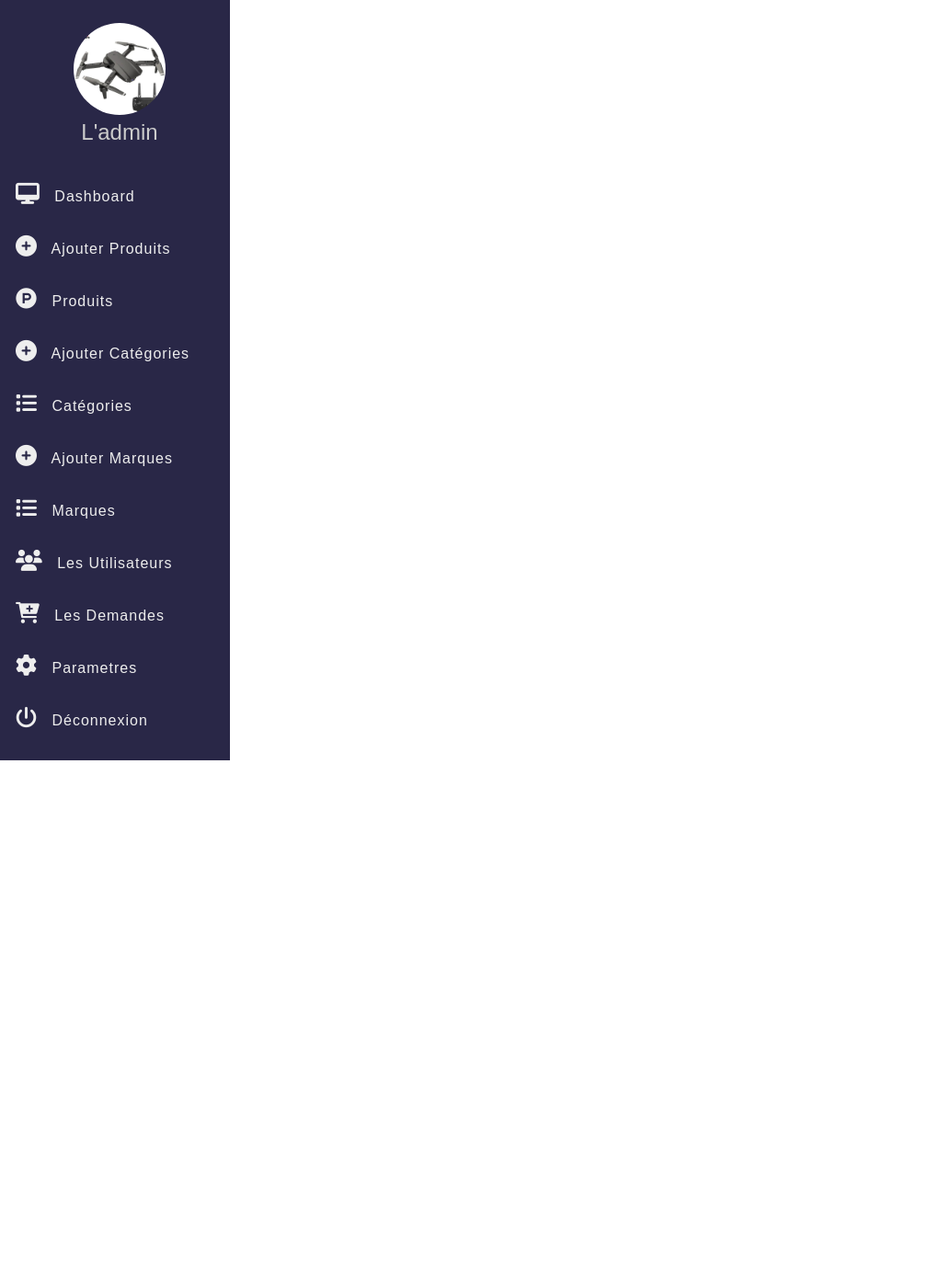
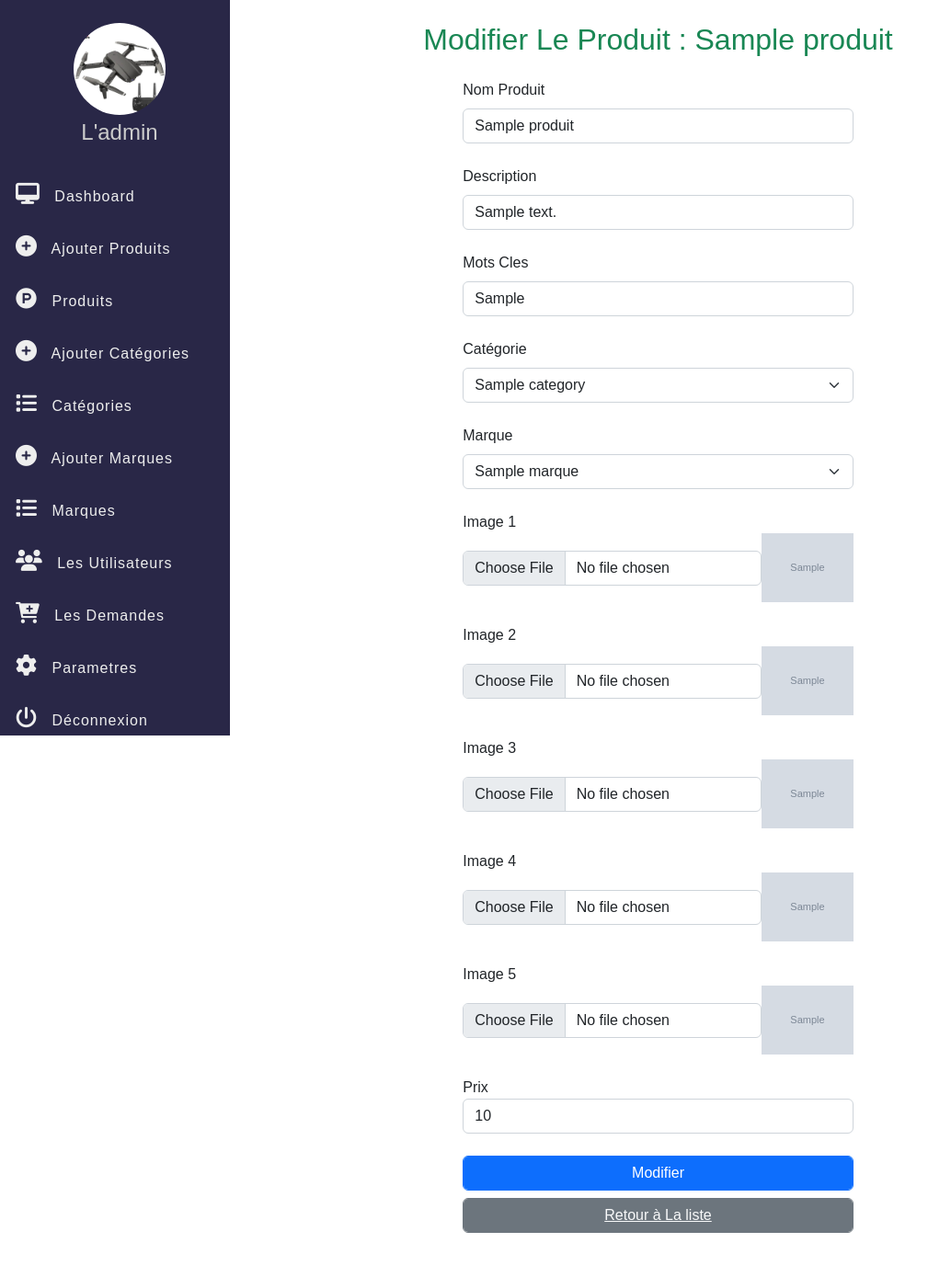
Before and after one commit to ab-talbi/electro-shop, a PHP site: page /admin/index.php?modifier_produit=1 in a window 1280 px wide. Shown: the part 62-1451 px from the top of the page at 92% size, without its empty margins (0-1034 px from the left). Before the commit the page ends 889 px from the top, so only its background shows below. Run offline with PHP 8.4, Linux system fonts and the light colour scheme; tables that the repository leaves empty or names only in its code hold one stand-in row (values such as "Sample post"); some libraries are stand-ins or nearby versions.

Commit message:
electro shop afficher produits et editer chaque produit

```diff
--- a/admin/index.php
+++ b/admin/index.php
@@ -1,3 +1,12 @@
+<?php
+
+	include('../includes/connect.php');
+	include('../fonctions/fonctions.php');
+	session_start();
+
+?>
+
+
 <!DOCTYPE html>
 <html lang="en">
 <head>
@@ -23,7 +32,7 @@
 
 <body>
 
-    <header class="header">
+    <header class="header" style="width:100%; position:fixed">
 		<h2 class="u-name">Electro <b>Shop</b>
 			<label for="checkbox">
 				<i id="navbtn" class="fa fa-bars" aria-hidden="false"></i>
@@ -33,10 +42,10 @@
 	</header>
 	<input type="checkbox" id="checkbox">
 
-	<div class="container p-0 m-0" >
+	<div class="container p-0 m-0 " >
 		<div class="row">
 			<div class="body col-lg-3">
-				<nav class="side-bar" style="overflow-y:scroll;">
+				<nav class="side-bar" style="margin-top:62px;overflow-y:scroll; height:100%; position:fixed">
 					<div class="user-p">
 						<img src="../images/drone.jpg">
 						<h4>L'admin</h4>
@@ -108,10 +117,12 @@
 								<span>Déconnexion</span>
 							</a>
 						</li>
+
 					</ul>
+					<div style="height:60px"></div>
 				</nav>
 			</div>
-			<div class="col-lg-9">
+			<div class="col-lg-9" style="margin-top:62px">
 
 				<!-- espace pour ajouter les categories -->
 				<?php
@@ -204,6 +215,14 @@
 						include('liste_produits.php');
 					}
 				?>
+
+					<!-- espace pour editer les produits -->
+				<?php
+
+					if(isset($_GET['modifier_produit'])){
+						include('modifier_produit.php');
+					}
+				?>
 			</div>
 		</div>
 	</div>
--- /dev/null
+++ b/admin/modifier_produit.php
@@ -0,0 +1,281 @@
+<?php
+
+    if(isset($_GET['modifier_produit'])){
+        $id_produit = $_GET['modifier_produit'];
+        $select_data_produit  = $con->prepare("SELECT * FROM produits WHERE id_produit = ?");
+        $select_data_produit->execute(array($id_produit));
+        $data = $select_data_produit->fetch();
+        $nom_produit = $data['nom_produit'];
+        $description_produit = $data['description_produit'];
+        $mots_cles = $data['mots_cles'];
+        $produit_image1 = $data['produit_image1'];
+        $produit_image2 = $data['produit_image2'];
+        $produit_image3 = $data['produit_image3'];
+        $produit_image4 = $data['produit_image4'];
+        $produit_image5 = $data['produit_image5'];
+        $prix_produit = $data['prix_produit'];
+        $id_categorie = $data['id_categorie'];
+        $id_marque = $data['id_marque'];
+
+        $select_categories = $con->prepare("SELECT * FROM categories WHERE id_categorie = $id_categorie");
+        $select_categories->execute();
+        $categorie = $select_categories->fetch();
+        $nom_categorie = $categorie['nom_categorie'];
+
+        $select_marques = $con->prepare("SELECT * FROM marques WHERE id_marque = $id_marque");
+        $select_marques->execute();
+        $marque = $select_marques->fetch();
+        $nom_marque = $marque['nom_marque'];
+    }
+
+?>
+
+
+
+<h2 class="text-center text-success my-4">Modifier Le Produit : <?php echo $nom_produit ?></h2>
+
+
+<form class="w-50 m-auto" action="" method="post" enctype="multipart/form-data">
+        <div class="form-outline mb-4" style="width:100%">
+            <label for="nom_produit" class="form-label">Nom Produit </label>
+            <input type="text" name="nom_produit" id="nom_produit" class="form-control w-100" value="<?php echo $nom_produit ?>">
+        </div>
+        <div class="form-outline mb-4">
+            <label for="description_produit" class="form-label">Description </label>
+            <input type="text" name="description_produit" id="description_produit" class="form-control w-100" value="<?php echo $description_produit ?>">
+        </div>
+        <div class="form-outline mb-4">
+            <label for="mots_cles" class="form-label">Mots Cles</label>
+            <input type="text" name="mots_cles" id="mots_cles" class="form-control w-100" value="<?php echo $mots_cles ?>">
+        </div>
+        <div class="form-outline mb-4">
+            <label for="categorie" class="form-label">Catégorie</label>
+            <select name="categorie" id="categorie" class="form-select">
+                <option value="<?php echo $id_categorie; ?>"><?php echo $nom_categorie; ?></option>
+                <?php getCategoriesAdminSelect(); ?>
+            </select>
+        </div>
+        <div class="form-outline mb-4">
+            <label for="marque" class="form-label">Marque</label>
+            <select name="marque" id="marque" class="form-select">
+                <option value="<?php echo $id_marque; ?>"><?php echo $nom_marque; ?></option>
+                <?php getMarquesAdminSelect(); ?>
+            </select>
+        </div>
+        <div class="form-outline mb-4">
+            <label for="produit_image1">Image 1</label>
+            <div class="d-flex">
+                <input type="file" name="produit_image1" id="produit_image1" class="form-control <?php if($produit_image1 != '') echo "w-90"; else echo "w-100"; ?> m-auto" value="">
+                <?php if($produit_image1 != '') echo "<img src='./produits_images/$produit_image1' style='width:100px'>";?>
+
+            </div>
+        </div>
+        <div class="form-outline mb-4">
+            <label for="produit_image2">Image 2</label>
+            <div class="d-flex">
+                <input type="file" name="produit_image2" id="produit_image2" class="form-control <?php if($produit_image2 != '') echo "w-90"; else echo "w-100"; ?> m-auto" value="">
+                <?php if($produit_image2 != '') echo "<img src='./produits_images/$produit_image2' style='width:100px'>";?>
+            </div>
+        </div>
+        <div class="form-outline mb-4">
+            <label for="produit_image3">Image 3</label>
+            <div class="d-flex">
+                <input type="file" name="produit_image3" id="produit_image3" class="form-control <?php if($produit_image3 != '') echo "w-90"; else echo "w-100"; ?> m-auto" value="">
+                <?php if($produit_image3 != '') echo "<img src='./produits_images/$produit_image3' style='width:100px'>";?>
+            </div>
+        </div>
+        <div class="form-outline mb-4">
+            <label for="produit_image4">Image 4</label>
+            <div class="d-flex">
+                <input type="file" name="produit_image4" id="produit_image4" class="form-control <?php if($produit_image4 != '') echo "w-90"; else echo "w-100"; ?> m-auto" value="">
+                <?php if($produit_image4 != '') echo "<img src='./produits_images/$produit_image4' style='width:100px'>";?>
+            </div>
+        </div>
+        <div class="form-outline mb-4">
+            <label for="produit_image5">Image 5</label>
+            <div class="d-flex">
+                <input type="file" name="produit_image5" id="produit_image5" class="form-control <?php if($produit_image5 != '') echo "w-90"; else echo "w-100"; ?> m-auto" value="">
+                <?php if($produit_image5 != '') echo "<img src='./produits_images/$produit_image5' style='width:100px'>";?>
+            </div>
+        </div>
+        <div class="form-outline mb-4">
+            <label for="prix_produit">Prix </label>
+            <input type="text" name="prix_produit" id="prix_produit" class="form-control w-100" value="<?php echo $prix_produit ?>">
+        </div>
+        <div class="form-outline mb-2">
+            <input type="submit" name="modifier_btn_produit" class="btn btn-primary form-control w-100 m-auto" value="Modifier">
+        </div>
+        <div class="form-outline mb-5">
+            <button class="btn btn-secondary form-control w-100 m-auto"><a class="text-light" href="./index.php?liste_produits">Retour à La liste</a></button>
+        </div>
+    </form>
+
+
+
+    <?php
+
+if(isset($_POST['modifier_btn_produit'])){
+    $go = 0;
+    $nom_produit = htmlspecialchars($_POST['nom_produit']);
+    $description_produit = htmlspecialchars($_POST['description_produit']);
+    $mots_cles = htmlspecialchars($_POST['mots_cles']);
+    $prix_produit = htmlspecialchars($_POST['prix_produit']);
+    $id_categorie = htmlspecialchars($_POST['categorie']);
+    $id_marque = htmlspecialchars($_POST['marque']);
+
+    $not_go = 1;
+    if($nom_produit == '' or $description_produit == '' or $mots_cles == '' or $prix_produit == '' or $id_categorie == '' or $id_marque == '' or $id_categorie == 0 or $id_marque == 0){
+        $not_go = 0;
+    }
+
+    $produit_image1_post = $_FILES['produit_image1']['name'];
+    $produit_image1_tmp_post = $_FILES['produit_image1']['tmp_name'];
+
+    $produit_image2_post = $_FILES['produit_image2']['name'];
+    $produit_image2_tmp_post = $_FILES['produit_image2']['tmp_name'];
+
+    $produit_image3_post = $_FILES['produit_image3']['name'];
+    $produit_image3_tmp_post = $_FILES['produit_image3']['tmp_name'];
+
+    $produit_image4_post = $_FILES['produit_image4']['name'];
+    $produit_image4_tmp_post = $_FILES['produit_image4']['tmp_name'];
+
+    $produit_image5_post = $_FILES['produit_image5']['name'];
+    $produit_image5_tmp_post = $_FILES['produit_image5']['tmp_name'];
+
+    //verification d'email
+    $select_users = $con->prepare("SELECT * FROM utilisateurs");
+    $select_users->execute();
+    $exsiste = false;
+
+
+    if($_FILES['produit_image1']['name'] == ""){
+        $produit_image1_up = 0;
+    }else{
+        $produit_image1_up = $produit_image1_post;
+        $produit_image1_tmp_post = $produit_image1_tmp_post;
+    }
+
+    if($_FILES['produit_image2']['name'] == ""){
+        $produit_image2_up = 0;
+    }else{
+        $produit_image2_up = $produit_image2_post;
+        $produit_image2_tmp_post = $produit_image2_tmp_post;
+    }
+
+    if($_FILES['produit_image3']['name'] == ""){
+        $produit_image3_up = 0;
+    }else{
+        $produit_image3_up = $produit_image3_post;
+        $produit_image3_tmp_post = $produit_image3_tmp_post;
+    }
+
+    if($_FILES['produit_image4']['name'] == ""){
+        $produit_image4_up = 0;
+    }else{
+        $produit_image4_up = $produit_image4_post;
+        $produit_image4_tmp_post = $produit_image4_tmp_post;
+    }
+
+    if($_FILES['produit_image5']['name'] == ""){
+        $produit_image5_up = 0;
+    }else{
+        $produit_image5_up = $produit_image5_post;
+        $produit_image5_tmp_post = $produit_image5_tmp_post;
+    }
+
+
+
+    if($not_go != 0){
+        $update_data_produits = $con->prepare("UPDATE produits SET nom_produit=:nom_produit,
+        description_produit=:description_produit,
+        mots_cles=:mots_cles,
+        prix_produit=:prix_produit,
+        id_categorie=:id_categorie,
+        id_marque=:id_marque WHERE id_produit=:id_produit
+        ")->execute(array(
+                        ":nom_produit"=>$nom_produit,
+                        ":description_produit"=>$description_produit,
+                        ":mots_cles"=>$mots_cles,
+                        ":prix_produit"=>$prix_produit,
+                        ":id_categorie"=>$id_categorie,
+                        ":id_marque"=>$id_marque,
+                        ":id_produit"=>$id_produit));
+
+
+    }else{
+        echo "<script>Swal.fire({position: 'center',
+            icon: 'error',
+            title: 'Remplir Les Champs Vides',
+            showConfirmButton: true}).then((result) => {
+                if (result.isConfirmed) {
+                  Swal.fire(
+                    window.open('./index.php?modifier_produit=$id_produit','_self')
+                  )
+                }else{
+                    window.open('./index.php?modifier_produit=$id_produit','_self')
+                }
+              });
+            </script>";
+    }
+
+
+    if($update_data_produits){
+        $go = 1;
+    }
+
+
+    if($produit_image1_up != 0){
+        move_uploaded_file($produit_image1_tmp_post,"./produits_images/$produit_image1_up");
+        $update_data_produits_image1 = $con->prepare("UPDATE produits SET produit_image1=:produit_image1 WHERE id_produit=:id_produit
+    ")->execute(array(":produit_image1"=>$produit_image1_up,":id_produit"=>$id_produit));
+    $go = 1;
+    }
+    if($produit_image2_up != 0){
+        move_uploaded_file($produit_image2_tmp_post,"./produits_images/$produit_image2_up");
+        $update_data_produits_image2 = $con->prepare("UPDATE produits SET produit_image2=:produit_image2 WHERE id_produit=:id_produit
+    ")->execute(array(":produit_image2"=>$produit_image2_up,":id_produit"=>$id_produit));
+    $go = 1;
+    }
+    if($produit_image3_up != 0){
+        move_uploaded_file($produit_image3_tmp_post,"./produits_images/$produit_image3_up");
+        $update_data_produits_image3 = $con->prepare("UPDATE produits SET produit_image3=:produit_image3 WHERE id_produit=:id_produit
+    ")->execute(array(":produit_image3"=>$produit_image3_up,":id_produit"=>$id_produit));
+    $go = 1;
+    }
+    if($produit_image4_up != 0){
+        move_uploaded_file($produit_image4_tmp_post,"./produits_images/$produit_image4_up");
+        $update_data_produits_image4 = $con->prepare("UPDATE produits SET produit_image4=:produit_image4 WHERE id_produit=:id_produit
+    ")->execute(array(":produit_image4"=>$produit_image4_up,":id_produit"=>$id_produit));
+    $go = 1;
+    }
+    if($produit_image5_up != 0){
+        move_uploaded_file($produit_image5_tmp_post,"./produits_images/$produit_image5_up");
+        $update_data_produits_image5 = $con->prepare("UPDATE produits SET produit_image5=:produit_image5 WHERE id_produit=:id_produit
+    ")->execute(array(":produit_image5"=>$produit_image5_up,":id_produit"=>$id_produit));
+    $go = 1;
+    }
+
+
+    if($go == 1){
+        echo "<script>Swal.fire({position: 'center',
+            icon: 'success',
+            title: 'Le Produit à été modifié avec succés',
+            showConfirmButton: true}).then((result) => {
+                if (result.isConfirmed) {
+                    Swal.fire(
+                    window.open('./index.php?liste_produits','_self')
+                    )
+                }else{
+                    window.open('./index.php?liste_produits','_self')
+                }
+                });</script>";
+    }
+
+
+
+
+
+}
+
+?>
--- a/fonctions/fonctions.php
+++ b/fonctions/fonctions.php
@@ -52,7 +52,32 @@
         $select_categories = $con->query('SELECT * FROM categories');
         while($ligne = $select_categories->fetch(PDO::FETCH_OBJ)){
            echo "<li><a class='dropdown-item' href='./index.php?categorie=$ligne->id_categorie'>$ligne->nom_categorie</a></li>";
-            //echo "<li class='nav-item liList'><a href='".$url."categorie=$ligne->id_categorie' class=''>$ligne->nom_categorie</a></li>";
+        }
+
+    }
+    //Afficher les Catégories Pour Admin
+    function getCategoriesAdminSelect(){
+
+        global $con;
+        global $id_categorie;
+        $select_categories = $con->query('SELECT * FROM categories');
+        while($ligne = $select_categories->fetch(PDO::FETCH_OBJ)){
+            if($id_categorie != $ligne->id_categorie){
+                echo "<option value='$ligne->id_categorie'>$ligne->nom_categorie</option>";
+            }
+        }
+
+    }
+    //Afficher les Marques Pour Admin
+    function getMarquesAdminSelect(){
+
+        global $con;
+        global $id_marque;
+        $select_marque = $con->query('SELECT * FROM marques');
+        while($ligne = $select_marque->fetch(PDO::FETCH_OBJ)){
+            if($id_marque != $ligne->id_marque){
+                echo "<option value='$ligne->id_marque'>$ligne->nom_marque</option>";
+            }
         }
 
     }
@@ -552,9 +577,7 @@
 
 
 
-<<<<<<< HEAD
-=======
-    //Afficher les produits existent dans la carte pour un etulisateur
+    //Afficher les commandes pour un etulisateur
     function getTousCommandesPourUtilisateur(){
         global $con;
         global $id_utilisateur;
@@ -629,6 +652,66 @@
 
 
 
+    //Afficher les produits
+    function getTousProduitsPourAdmin(){
+        global $con;
+        $select_produit = $con->query("SELECT * FROM `produits`");
+        $rows = $select_produit->rowCount();
+        if($rows>0){
+            echo '
+            <table class="table mt-5">
+            <thead class="bg-success text-light">
+                <tr class="text-center">
+                    <th>#ID</th>
+                    <th>NOM</th>
+                    <th>PRIX (unit)</th>
+                    <th>IMAGE</th>
+                    <th>STATUS</th>
+                    <th>MODIFIER</th>
+                    <th>SUPPRIMER</th>
+                </tr>
+            </thead>
+            <tbody class="bg-light">
+            ';
+            $compteur=1;
+            while($prod = $select_produit->fetch(PDO::FETCH_OBJ)){
+                $nom_produit = $prod->nom_produit;
+                $id_produit = $prod->id_produit;
+                $prix_unitaire = $prod->prix_produit;
+                $image1 = $prod->produit_image1;
+                $status = $prod->status_produit;
+                if($status == 'true'){
+                    $status = 'Disponible';
+                }
+                else{
+                    $status = 'Pas Disponible';
+                }
+                echo "
+                    <tr class='text-center'>
+                        <th>$compteur</th>
+                        <td>$nom_produit</td>
+                        <td>$prix_unitaire</td>
+                        <td><img style='width:100px;object-fit:contain' src='./produits_images/$image1' alt='$nom_produit'></td>
 
->>>>>>> a72ec99ef87c4cd36fdef28d4ac9dfc6e8b12eb3
+                        <td>$status</td>
+                        <td><a href='./index.php?modifier_produit=$id_produit' class='text-black'><i class='fa-solid fa-pen-to-square'></i></a></td>
+                        <td><a href='' class='text-black'><i class='fa-solid fa-trash'></i></a></td>
+                    </tr>
+                ";
+                $compteur++;
+            }
+
+
+            echo "
+            </tbody>
+            </table>
+            ";
+        }else{
+            echo "<div class='text-center' style='margin-bottom:60px;margin-top:60px'><h2 style='color:red;' class=' text-center'><strong>Pas de Produit</strong></h2>
+            <a href='./index.php?ajouter_produit' class='px-3 btn btn-primary'>Ajouter des Produits</a></div>";
+        }
+    }
+
+
+
 ?>
```
Also changed, not shown: admin/liste_produits.php (+5 -24 lines), client/modifier_compte.php (+11 -8 lines), client/profile.php (+5 -3 lines), admin/produits_images/paypal.png (added).
